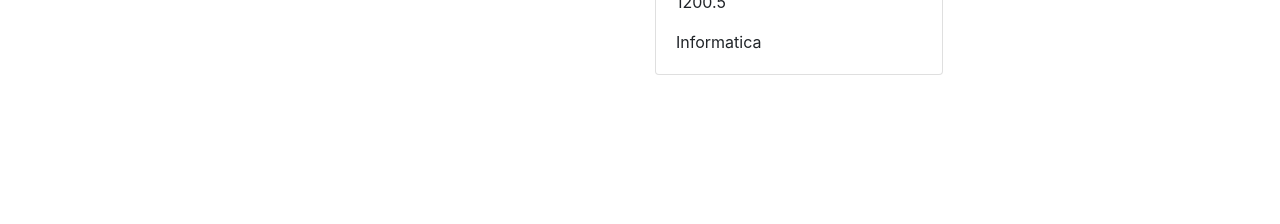
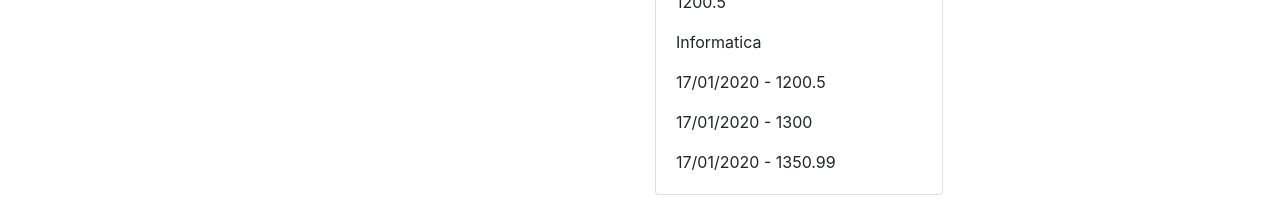
Before and after one commit to PRIYI00/AngularInicio, an Angular app: page / in a window 1280 px wide. Shown: the part 538-762 px from the top of the page. Built offline with nearby package versions, Linux system fonts and the light colour scheme.

Commit message:
Muestra del Detalle Completo

```diff
--- a/src/app/app.component.html
+++ b/src/app/app.component.html
@@ -22,6 +22,9 @@
           <h5 class="card-title"> {{pSeleccionado.producto}} </h5>
           <p class="card-text"> {{pSeleccionado.precio}} </p>
           <p class="card-text"> {{pSeleccionado.categoria.categoria}} </p>
+          <p class="card-text" *ngFor="let h of pSeleccionado.historico">
+              {{h.fecha}} - {{h.precio}}
+          </p>
         </div>
       </div>
   </div>
```
